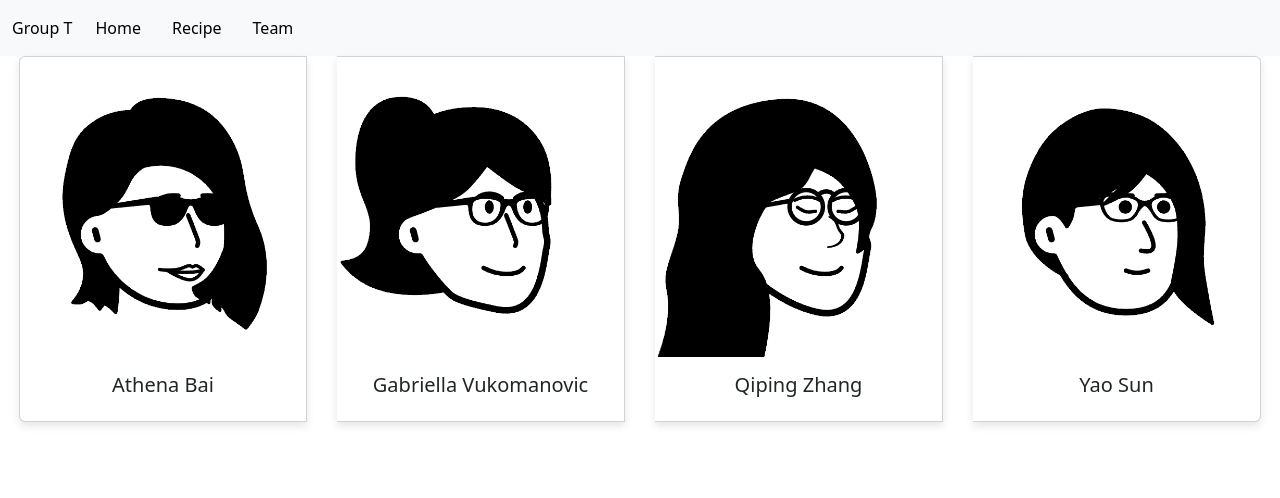
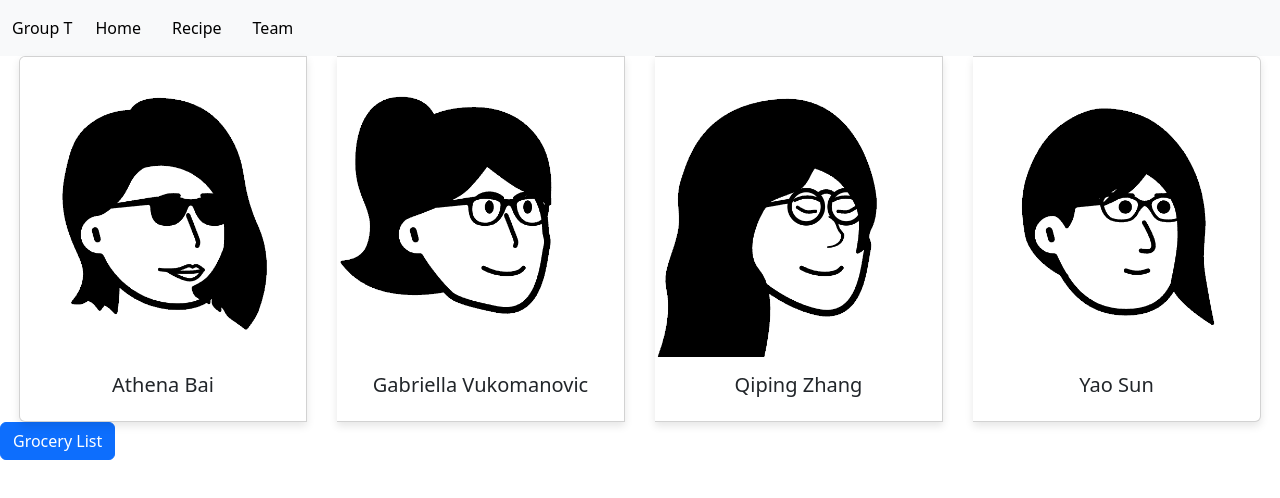
Before and after one commit to GabbyV03/cosi-103a, a React (Create React App) app in the folder recipeapp/: page /Team in a window 1280 px wide. Shown: the top 498 px of the page. Built offline with nearby package versions, Linux system fonts and the light colour scheme.

Commit message:
creategrocery-qpz

```diff
--- /dev/null
+++ b/recipeapp/src/Groceryoffcanvas.js
@@ -0,0 +1,30 @@
+import { useState } from 'react';
+import Button from 'react-bootstrap/Button';
+import Offcanvas from 'react-bootstrap/Offcanvas';
+
+function Groceryoffcanvas() {
+  const [show, setShow] = useState(false);
+
+  const handleClose = () => setShow(false);
+  const handleShow = () => setShow(true);
+
+  return (
+    <>
+      <Button variant="primary" onClick={handleShow}>
+        Grocery List
+      </Button>
+
+      <Offcanvas show={show} onHide={handleClose} placement ='end'>
+        <Offcanvas.Header closeButton>
+          <Offcanvas.Title>Offcanvas</Offcanvas.Title>
+        </Offcanvas.Header>
+        <Offcanvas.Body>
+          Some text as placeholder. In real life you can have the elements you
+          have chosen. Like, text, images, lists, etc.
+        </Offcanvas.Body>
+      </Offcanvas>
+    </>
+  );
+}
+
+export default Groceryoffcanvas;
--- a/recipeapp/src/index.js
+++ b/recipeapp/src/index.js
@@ -2,6 +2,7 @@
 import ReactDOM from 'react-dom/client';
 import './index.css';
 import Landing_page from './Landing_page';
+import Groceryoffcanvas from './Groceryoffcanvas';
 import reportWebVitals from './reportWebVitals';
 import 'bootstrap/dist/css/bootstrap.min.css';
 import 'bootstrap/dist/js/bootstrap.bundle.min.js';
@@ -10,6 +11,7 @@
 root.render(
   <React.StrictMode>
     <Landing_page />
+    <Groceryoffcanvas />
   </React.StrictMode>
 );
 
```
